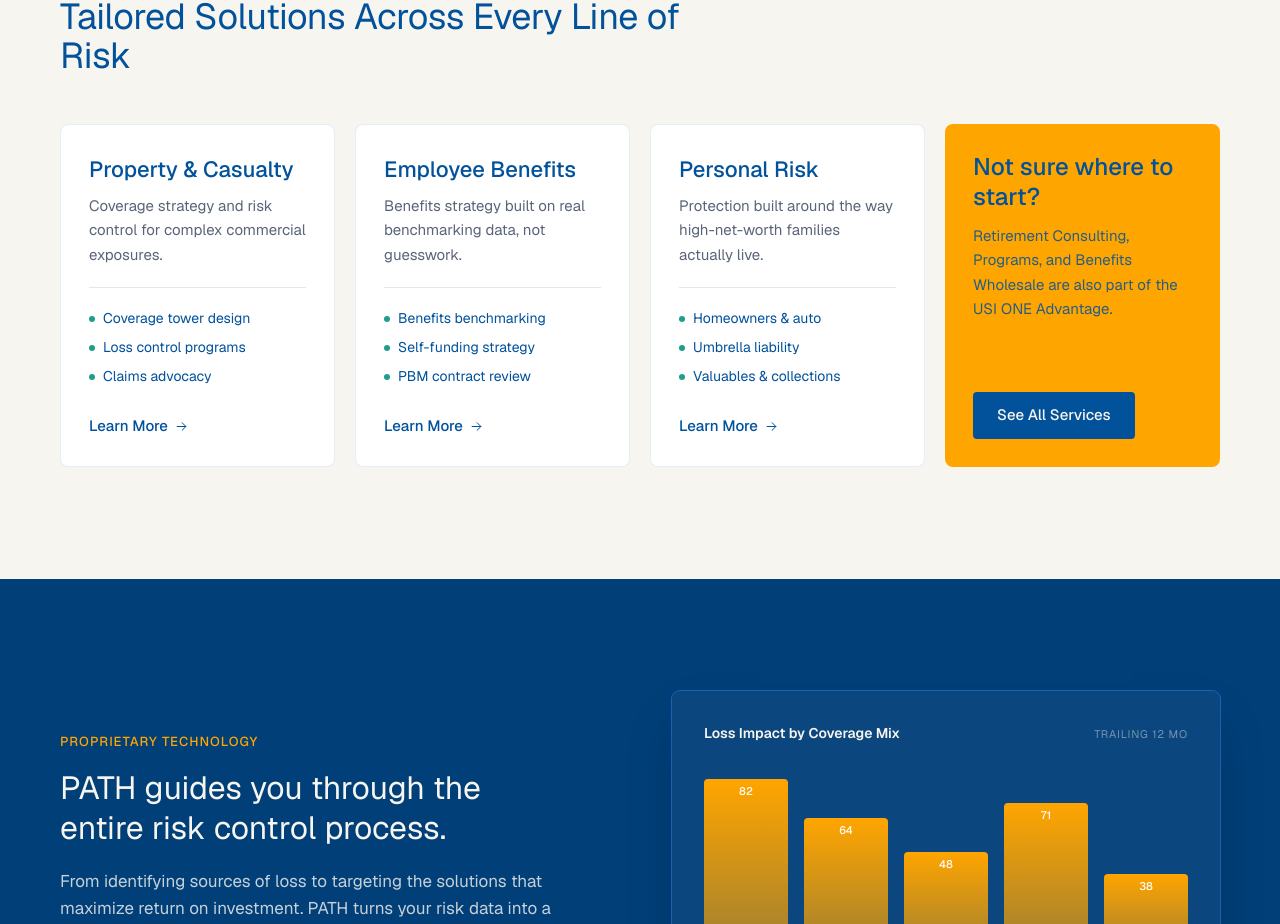
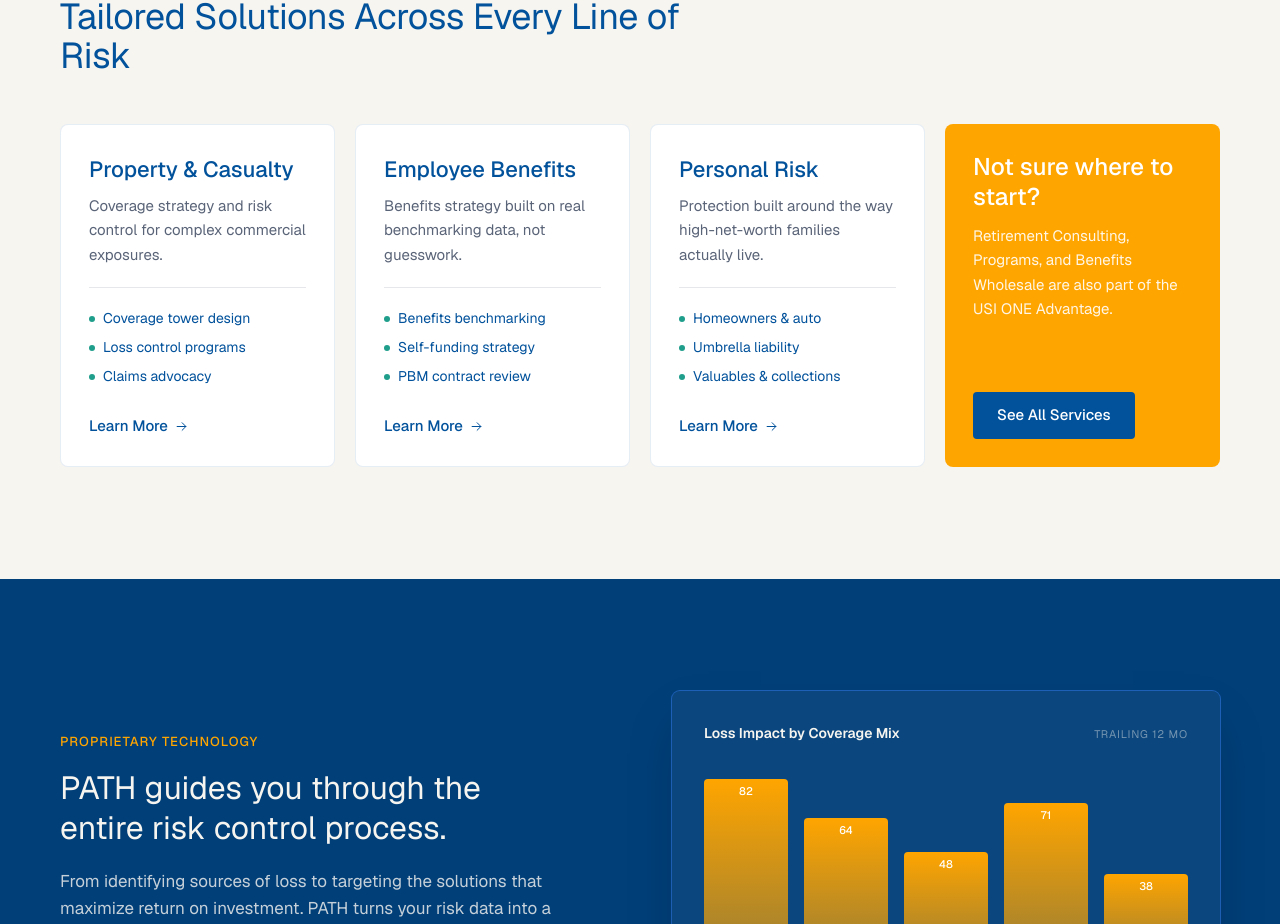
Before and after one commit to uiuxbyahsan/usi, a Next.js app: page / in a window 1280 px wide. Shown: the part 2137-3061 px from the top of the page. Built offline with nearby package versions, Linux system fonts and the light colour scheme.

Commit message:
Set text to white on orange card in ServiceCards component

```diff
--- a/components/ServiceCards.tsx
+++ b/components/ServiceCards.tsx
@@ -75,16 +75,16 @@ export default function ServiceCards() {
 
           {/* Highlighted amber card — the single deliberately bold card */}
           <Reveal delay={0.24}>
-            <article className="flex h-full flex-col rounded-[8px] bg-signal p-7 text-ink">
-              <h3 className="font-display text-[24px] font-medium leading-tight">
+            <article className="flex h-full flex-col rounded-[8px] bg-signal p-7 text-white">
+              <h3 className="font-display text-[24px] font-medium leading-tight text-white">
                 Not sure where to start?
               </h3>
-              <p className="mt-3 text-[15px] leading-relaxed text-ink/85">
+              <p className="mt-3 text-[15px] leading-relaxed text-white/90">
                 Retirement Consulting, Programs, and Benefits Wholesale are also
                 part of the USI ONE Advantage.
               </p>
               <div className="mt-auto pt-6">
-                <a href="#services" className="btn-dark">
+                <a href="#services" className="btn-dark text-white">
                   See All Services
                 </a>
               </div>
```
